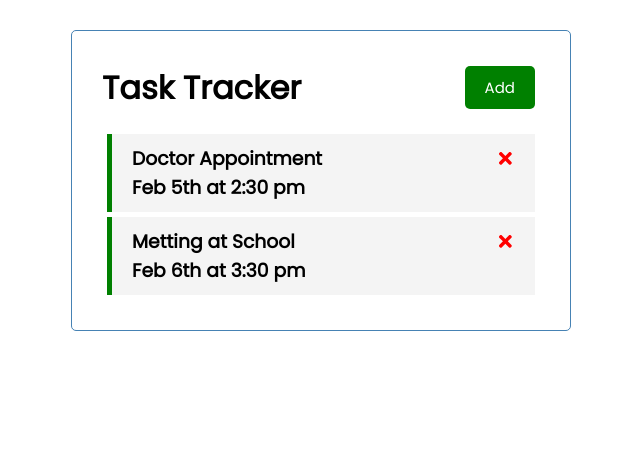
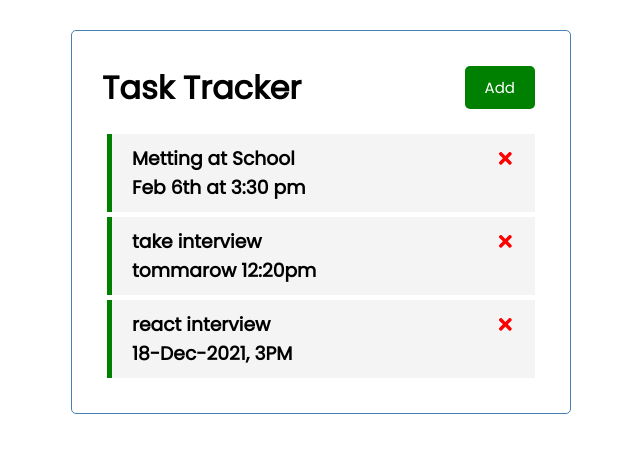
Before and after one commit to SatishGwl/task-tracker, a React (Create React App) app: page / in a window 1280 px wide. Shown: the top 452 px of the page, without its empty margins (319-959 px from the left). Built offline with nearby package versions, Linux system fonts and the light colour scheme; data requests are answered from the project's data file.

Commit message:
add task to the server

```diff
--- a/db.json
+++ b/db.json
@@ -1,16 +1,22 @@
 {
   "tasks": [
-    {
-      "id": 1,
-      "text": "Doctor Appointment",
-      "day": "Feb 5th at 2:30 pm",
-      "reminder": true
-    },
     {
       "id": 2,
       "text": "Metting at School",
       "day": "Feb 6th at 3:30 pm",
       "reminder": true
+    },
+    {
+      "text": "take interview",
+      "day": "tommarow 12:20pm",
+      "reminder": true,
+      "id": 3
+    },
+    {
+      "text": "react interview ",
+      "day": "18-Dec-2021, 3PM",
+      "reminder": true,
+      "id": 4
     }
   ]
 }
--- a/src/App.js
+++ b/src/App.js
@@ -27,12 +27,20 @@
 
 //Add Task
 
-const addTask = (task)=> {
-  const id = Math.floor(Math.random() * 1000) + 1
-  console.log(id)
+const addTask = async (task) => {
+const res = await fetch('http://localhost:5000/tasks', {
+  method:'POST',
+  headers: {
+    'Content-type': 'application/json'
+  },
+  body: JSON.stringify(task)
+})
+const data = await res.json()
+setTasks([...tasks, data])
 
-  const newTask = { id, ...task }
-  setTasks([...tasks, newTask])
+  // const id = Math.floor(Math.random() * 1000) + 1
+  // const newTask = { id, ...task }
+  // setTasks([...tasks, newTask])
 }
 
 // Delete Task Function
```
